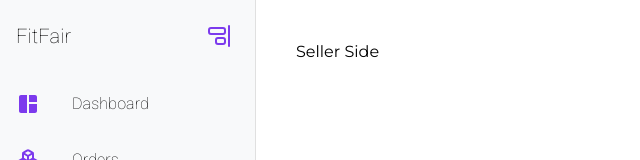
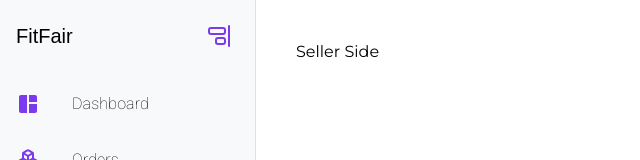
Before and after one commit to Barbecue95/FitFair-Commerence, a Next.js app: page /seller in a window 1280 px wide. Shown: the top 160 px of the page, without its empty margins (0-640 px from the left). Built offline with nearby package versions, Linux system fonts and the light colour scheme.

Commit message:
Added link to logo text

```diff
--- a/package.json
+++ b/package.json
@@ -26,6 +26,8 @@
     "tailwindcss-animate": "^1.0.7"
   },
   "devDependencies": {
+    "@locator/babel-jsx": "^0.4.4",
+    "@locator/runtime": "^0.4.4",
     "@types/node": "^20",
     "@types/react": "^18",
     "@types/react-dom": "^18",
--- a/src/components/SideBar.tsx
+++ b/src/components/SideBar.tsx
@@ -92,9 +92,9 @@ export function SideBar() {
           className={`flex items-center ${collapsed ? "justify-center" : "justify-between"}`}
         >
           {!collapsed && (
-            <Typography variant="h6" className="font-semibold">
+            <Link href={"/seller"} className="font-light text-xl">
               FitFair
-            </Typography>
+            </Link>
           )}
           <IconButton
             onClick={() => setCollapsed(!collapsed)}
```
Also changed, not shown: 1 other file (tests, documents, lock files or other folders).
